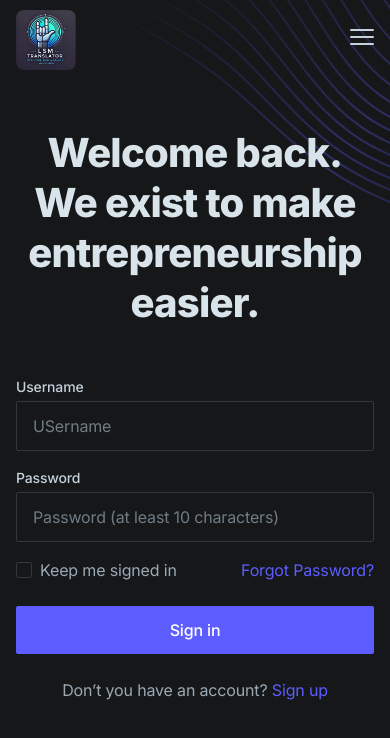
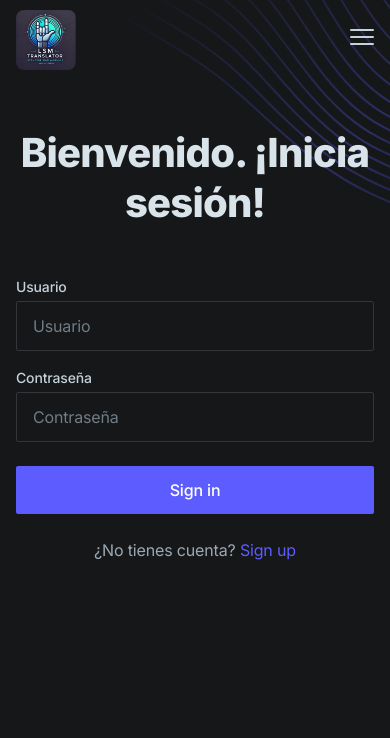
Before and after one commit to DavidF2714/ProyectoIntegradorE6, a Next.js app in the folder MexicanSignLanguage/: page /signin in a window 390 px wide. Shown: the top 738 px of the page. Built offline with nearby package versions, Linux system fonts and the light colour scheme.

Commit message:
Cambios y limpieza front

```diff
--- a/MexicanSignLanguage/app/(auth)/signin/page.tsx
+++ b/MexicanSignLanguage/app/(auth)/signin/page.tsx
@@ -1,3 +1,4 @@
+// app/(auth)/signin/page.tsx
 'use client'
 
 import { useState } from 'react'
@@ -8,7 +9,6 @@ import axios from 'axios'
 export default function SignIn() {
   const router = useRouter()
   const [username, setUsername] = useState('')
-  const [email, setEmail] = useState('')
   const [password, setPassword] = useState('')
   const [error, setError] = useState('')
 
@@ -34,7 +34,7 @@ export default function SignIn() {
 
           {/* Page header */}
           <div className="max-w-3xl mx-auto text-center pb-12 md:pb-20">
-            <h1 className="h1">Welcome back. We exist to make entrepreneurship easier.</h1>
+            <h1 className="h1">Bienvenido. ¡Inicia sesión!</h1>
           </div>
 
           {/* Form */}
@@ -42,12 +42,12 @@ export default function SignIn() {
             <form onSubmit={handleSubmit}>
               <div className="flex flex-wrap -mx-3 mb-4">
                 <div className="w-full px-3">
-                  <label className="block text-gray-300 text-sm font-medium mb-1" htmlFor="email">Username</label>
+                  <label className="block text-gray-300 text-sm font-medium mb-1" htmlFor="email">Usuario</label>
                   <input
                     id="username"
                     type="username"
                     className="form-input w-full text-gray-300"
-                    placeholder="USername"
+                    placeholder="Usuario"
                     value={username}
                     onChange={(e) => setUsername(e.target.value)}
                     required
@@ -56,12 +56,12 @@ export default function SignIn() {
               </div>
               <div className="flex flex-wrap -mx-3 mb-4">
                 <div className="w-full px-3">
-                  <label className="block text-gray-300 text-sm font-medium mb-1" htmlFor="password">Password</label>
+                  <label className="block text-gray-300 text-sm font-medium mb-1" htmlFor="password">Contraseña</label>
                   <input
                     id="password"
                     type="password"
                     className="form-input w-full text-gray-300"
-                    placeholder="Password (at least 10 characters)"
+                    placeholder="Contraseña"
                     value={password}
                     onChange={(e) => setPassword(e.target.value)}
                     required
@@ -69,17 +69,7 @@ export default function SignIn() {
                 </div>
               </div>
               {error && <p className="text-red-500 text-sm mb-2 px-3">{error}</p>}
-              <div className="flex flex-wrap -mx-3 mb-4">
-                <div className="w-full px-3">
-                  <div className="flex justify-between">
-                    <label className="flex items-center">
-                      <input type="checkbox" className="form-checkbox" />
-                      <span className="text-gray-400 ml-2">Keep me signed in</span>
-                    </label>
-                    <Link href="/reset-password" className="text-purple-600 hover:text-gray-200 transition duration-150 ease-in-out">Forgot Password?</Link>
-                  </div>
-                </div>
-              </div>
+
               <div className="flex flex-wrap -mx-3 mt-6">
                 <div className="w-full px-3">
                   <button type="submit" className="btn text-white bg-purple-600 hover:bg-purple-700 w-full">Sign in</button>
@@ -87,7 +77,7 @@ export default function SignIn() {
               </div>
             </form>
             <div className="text-gray-400 text-center mt-6">
-              Don’t you have an account? <Link href="/signup" className="text-purple-600 hover:text-gray-200 transition duration-150 ease-in-out">Sign up</Link>
+              ¿No tienes cuenta? <Link href="/signup" className="text-purple-600 hover:text-gray-200 transition duration-150 ease-in-out">Sign up</Link>
             </div>
           </div>
 
--- a/MexicanSignLanguage/app/dashboard/page.tsx
+++ b/MexicanSignLanguage/app/dashboard/page.tsx
@@ -1,7 +1,6 @@
-// app/dashboard/page.tsx
 'use client'
 
-import { useEffect } from 'react'
+import { useEffect, useState } from 'react'
 import { useRouter } from 'next/navigation'
 import { useAuth } from '../../context/AuthContext'
 import MainHeader from '@/components/MainHeader'
@@ -12,15 +11,25 @@ import Overview from '@/components/Overview'
 export default function Dashboard() {
   const { token, logout } = useAuth()
   const router = useRouter()
+  const [loading, setLoading] = useState(true)
 
   useEffect(() => {
+    // Espera a que token se actualice en contexto (esto es importante para que no redirija muy rápido)
+    if (token === undefined) {
+      // Todavía cargando token (podría ser null o string)
+      return
+    }
+
     if (!token) {
       router.push('/signin') // Redirige si no hay token
+    } else {
+      setLoading(false)
     }
   }, [token, router])
 
-  if (!token) return null // Previene que se renderice si no hay token aún
+  if (loading) return null // No renderiza nada mientras espera el token
 
+  // Solo se renderiza si hay token
   return (
     <>
       <MainHeader />
--- a/MexicanSignLanguage/components/MainHeader.tsx
+++ b/MexicanSignLanguage/components/MainHeader.tsx
@@ -27,7 +27,7 @@ export default function MainHeader() {
             <p className="text-xl text-gray-400 mb-8" data-aos="fade-up" data-aos-delay="200">Empoderando la inclusión con el uso de Machine Learning.</p>
             <div className="max-w-xs mx-auto sm:max-w-none sm:flex sm:justify-center">
               <div data-aos="fade-up" data-aos-delay="400">
-                <a className="btn text-white bg-purple-600 hover:bg-purple-700 w-full mb-4 sm:w-auto sm:mb-0" href="#pred-tool">Ir a la Herramienta</a>
+                <a className="btn text-white bg-purple-600 hover:bg-purple-700 w-full mb-4 sm:w-auto sm:mb-0" href="#predictionTool">Ir a la Herramienta</a>
               </div>
             </div>
           </div>
--- a/MexicanSignLanguage/components/ui/header.tsx
+++ b/MexicanSignLanguage/components/ui/header.tsx
@@ -39,7 +39,7 @@ export default function Header() {
                 <Link href="#Overview"
                   className="font-medium hover:text-gray-500 px-4 py-3 flex items-center transition duration-150 ease-in-out"
                   >
-                  Acerca de la LSM
+                  Lenguaje de Señas Mexicano
                 </Link>
               </li>
 
--- a/MexicanSignLanguage/components/ui/mobile-menu.tsx
+++ b/MexicanSignLanguage/components/ui/mobile-menu.tsx
@@ -62,22 +62,17 @@ export default function MobileMenu() {
         <ul className="bg-gray-800 px-4 py-2">
           <li>
             <Link href="#About" className="flex font-medium w-full text-purple-600 hover:text-gray-200 py-2 justify-center" onClick={() => setMobileNavOpen(false)}>
-              About
+              Acerca de
             </Link>
           </li>
           <li>
             <Link href="#Overview" className="flex font-medium w-full text-purple-600 hover:text-gray-200 py-2 justify-center" onClick={() => setMobileNavOpen(false)}>
-              Overview
-            </Link>
-          </li>
-          <li>
-            <Link href="#Symptoms" className="flex font-medium w-full text-purple-600 hover:text-gray-200 py-2 justify-center" onClick={() => setMobileNavOpen(false)}>
-              Symptoms
+              Lenguaje de Señas Mexicano
             </Link>
           </li>
           <li>
             <Link href="#predictionTool" className="flex font-medium w-full text-purple-600 hover:text-gray-200 py-2 justify-center" onClick={() => setMobileNavOpen(false)}>
-              Prediction Tool
+              Herramienta de predicción
             </Link>
           </li>
 
--- a/MexicanSignLanguage/context/AuthContext.tsx
+++ b/MexicanSignLanguage/context/AuthContext.tsx
@@ -1,40 +1,44 @@
 'use client'
+// context/AuthContext.tsx
+import { createContext, useContext, useEffect, useState, ReactNode } from 'react'
 
-import { createContext, useContext, useState, useEffect } from 'react'
-
-type AuthContextType = {
+interface AuthContextType {
   token: string | null
+  login: (token: string) => void
   logout: () => void
 }
 
 const AuthContext = createContext<AuthContextType | undefined>(undefined)
 
-export const AuthProvider = ({ children }: { children: React.ReactNode }) => {
+export function AuthProvider({ children }: { children: ReactNode }) {
   const [token, setToken] = useState<string | null>(null)
 
   useEffect(() => {
-    const storedToken = localStorage.getItem('token')
-    if (storedToken) {
-      setToken(storedToken)
+    const savedToken = localStorage.getItem('token')
+    if (savedToken) {
+      setToken(savedToken)
     }
   }, [])
 
-  const logout = () => {
+  function login(newToken: string) {
+    localStorage.setItem('token', newToken)
+    setToken(newToken)
+  }
+
+  function logout() {
     localStorage.removeItem('token')
     setToken(null)
   }
 
   return (
-    <AuthContext.Provider value={{ token, logout }}>
+    <AuthContext.Provider value={{ token, login, logout }}>
       {children}
     </AuthContext.Provider>
   )
 }
 
-export const useAuth = () => {
+export function useAuth() {
   const context = useContext(AuthContext)
-  if (!context) {
-    throw new Error('useAuth must be used within an AuthProvider')
-  }
+  if (!context) throw new Error('useAuth must be used within AuthProvider')
   return context
 }
```
Also changed, not shown: MexicanSignLanguage/app/(auth)/signup/page.tsx (+12 -12 lines).
